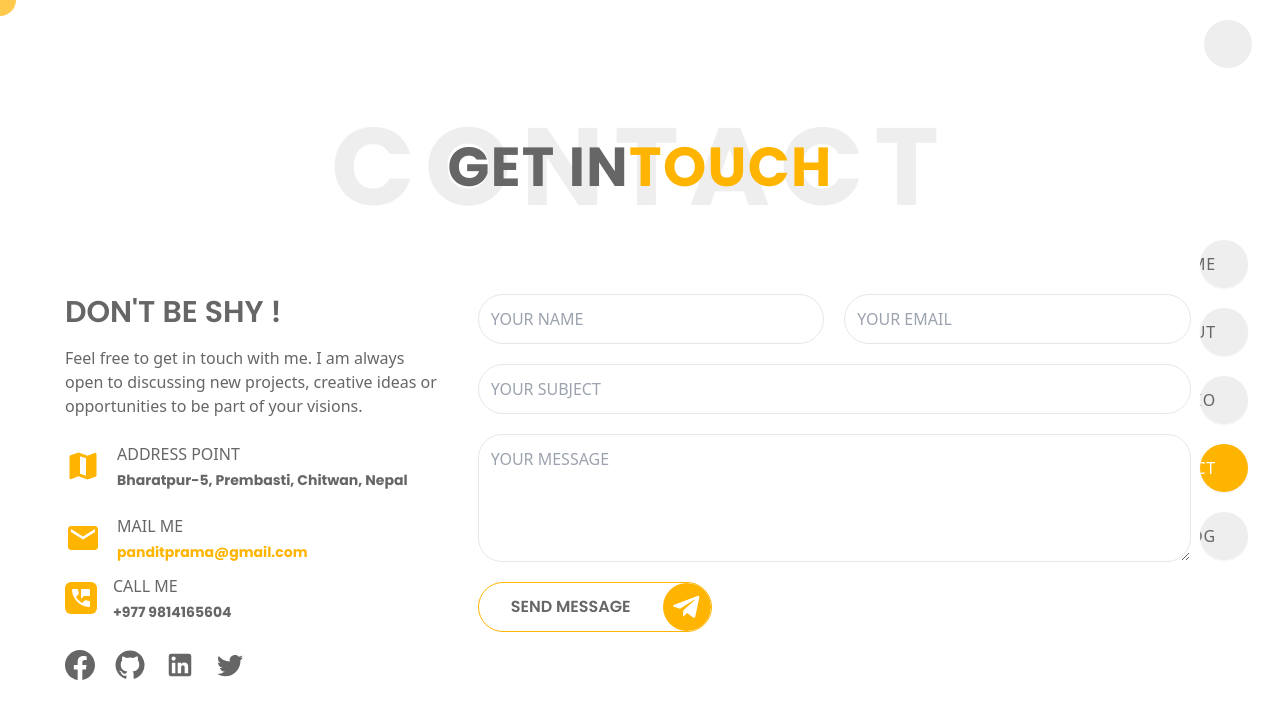
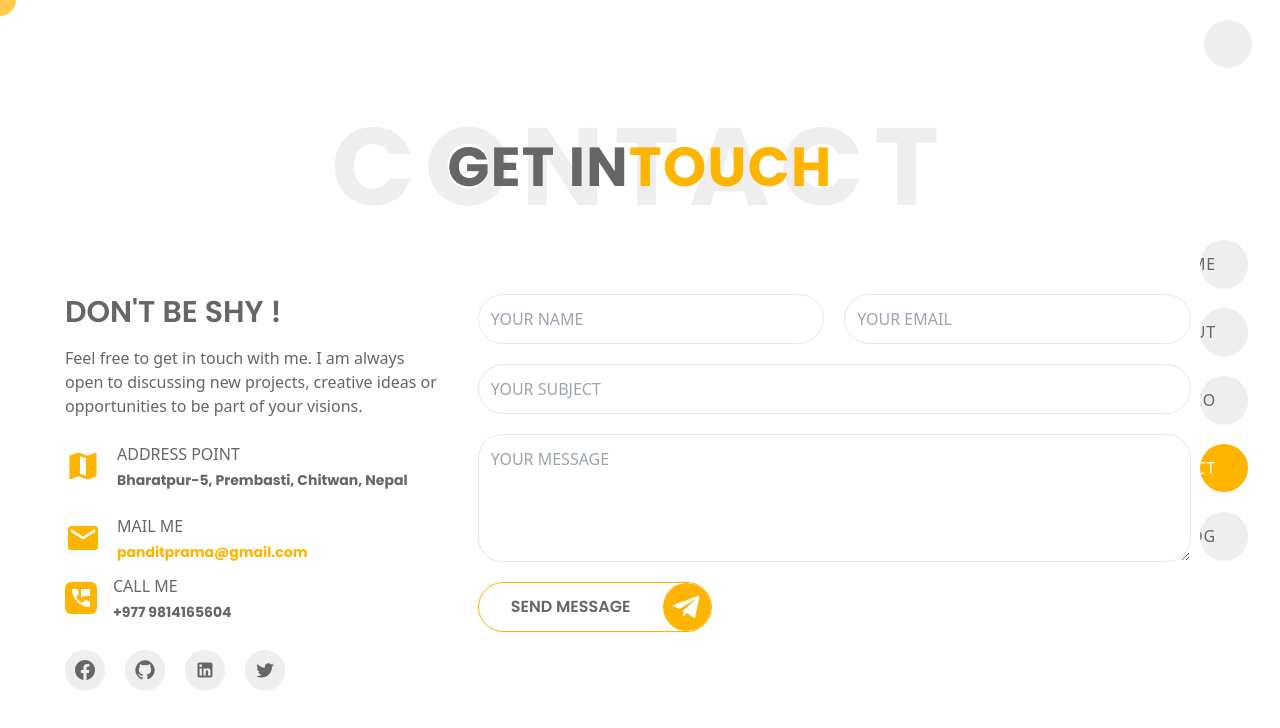
Before and after one commit to prama12/Portfolio-next, a Next.js app: page /contact in a window 1280 px wide. Shown: the top 728 px of the page. Built offline with nearby package versions, Linux system fonts and the light colour scheme.

Commit message:
adding social data and add

```diff
--- a/components/contact/Contactdetails.jsx
+++ b/components/contact/Contactdetails.jsx
@@ -1,5 +1,6 @@
 import React from "react";
 import contact from "../data/contact";
+import data from "../data/socialData";
 const Contactdetails = () => {
   return (
     <div className=" py-10 text-primary-dark dark:text-primary-light">
@@ -48,39 +49,21 @@ const Contactdetails = () => {
         </div>
       </div>
 
-      <div className="w-full mt-5 text-primary-dark  dark:text-white text-xl sm:text-2xl md:text-3xl gap-5 py-2 flex items-center">
-        <div className="w-fit z-[999999999999] hover:text-blue-500 hover:scale-110 animation">
+      <div className="w-full mt-5    text-xl sm:text-2xl md:text-3xl gap-5 py-2 flex items-center">
+        {data.map((data) => {
+          return (
+            <div key={data.id} className="w-fit">
               <a
-            href="https://www.facebook.com/prama.pandit.5/"
+                className="w-10 h-10 bg-primary-light dark:bg-primary-dark shadow-sm dark:shadow-gray-400 flex items-center justify-center rounded-full    text-xl hover:scale-110 animation text-primary-dark z-[999999999999] hover:text-blue-500 hover:dark:text-blue-500 dark:text-white"
+                href={data.link}
                 rel="noreferrer"
                 target="_blank"
               >
-            {contact.Facebook}
+                {data.Icon}
               </a>
             </div>
-        <div className="w-fit z-[999999999999] hover:text-gray-900 dark:hover:text-gray-700 hover:scale-110 animation">
-          <a href="https://github.com/prama12" rel="noreferrer" target="_blank">
-            {contact.Github}
-          </a>
-        </div>
-        <div className="w-fit z-[999999999999] hover:text-[#0a66c2] hover:scale-110 animation">
-          <a
-            href="https://www.linkedin.com/in/prama-pandit-35656a200/"
-            rel="noreferrer"
-            target="_blank"
-          >
-            {contact.Linkedin}
-          </a>
-        </div>
-        <div className="w-fit z-[999999999999] hover:text-blue-400 hover:scale-110 animation">
-          <a
-            href="https://twitter.com/pramapandit_123"
-            rel="noreferrer"
-            target="_blank"
-          >
-            {contact.Twitter}
-          </a>
-        </div>
+          );
+        })}
       </div>
     </div>
   );
--- a/components/data/contact.js
+++ b/components/data/contact.js
@@ -1,10 +1,6 @@
 import AddressIcon from "../../public/static/icons/map.svg";
 import Mailicon from "../../public/static/icons/mail.svg";
 import Phone from "../../public/static/icons/phone.svg";
-import Facebook from "../../public/static/icons/facebook.svg";
-import Github from "../../public/static/icons/github-logo.svg";
-import Linkedin from "../../public/static/icons/linkedin.svg";
-import Twitter from "../../public/static/icons/twitter.svg";
 
 const contact = {
   title: "DON'T BE SHY !",
@@ -13,10 +9,6 @@ const contact = {
   addressicon: <AddressIcon />,
   mailicon: <Mailicon />,
   Phone: <Phone />,
-  Facebook: <Facebook />,
-  Github: <Github />,
-  Linkedin: <Linkedin />,
-  Twitter: <Twitter />,
   address: "Bharatpur-5, Prembasti, Chitwan, Nepal",
   mail: "panditprama@gmail.com",
   phone: "+977 9814165604",
--- a/components/data/experienceeducation.js
+++ b/components/data/experienceeducation.js
@@ -4,20 +4,19 @@ export const education = [
     date: "2075-Current",
     uni: "Saptaganaki Multiple Campus",
     description:
-      "Currently graduating on Bachelors of Computer Application (BCA)",
+      "Currently graduating on Bachelors of Computer Application(BCA)",
   },
   {
     degree: "+2 level",
     date: "2073-2075",
     uni: "Saptaganaki Multiple Campus",
-    description:
-      "Completed 11th and 12th from Management Stream with 2.53 aggregate GPA",
+    description: "Completed 11th and 12th from Management Stream.",
   },
   {
     degree: "School level",
     date: "2072",
     uni: "Shree Satyawati Higher Secondary School",
-    description: "Completed school level on BS 2072 with 3 GPA grades",
+    description: "Completed school level on BS 2072.",
   },
 ];
 
--- /dev/null
+++ b/components/data/socialData.js
@@ -0,0 +1,31 @@
+import Facebook from "../../public/static/icons/facebook.svg";
+import Github from "../../public/static/icons/github-logo.svg";
+import Linkedin from "../../public/static/icons/linkedin.svg";
+import Twitter from "../../public/static/icons/twitter.svg";
+const data = [
+  {
+    id: 1,
+    name: "Facebook",
+    link: "https://www.facebook.com/prama.pandit.5/",
+    Icon: <Facebook />,
+  },
+  {
+    id: 2,
+    name: "Github",
+    link: "https://github.com/prama12",
+    Icon: <Github />,
+  },
+  {
+    id: 3,
+    name: "Linkedin",
+    link: "https://www.linkedin.com/in/prama-pandit-35656a200/",
+    Icon: <Linkedin />,
+  },
+  {
+    id: 4,
+    name: "Twitter",
+    link: "https://twitter.com/pramapandit_123",
+    Icon: <Twitter />,
+  },
+];
+export default data;
```
Lines whose indentation alone changed are shown as unchanged.
